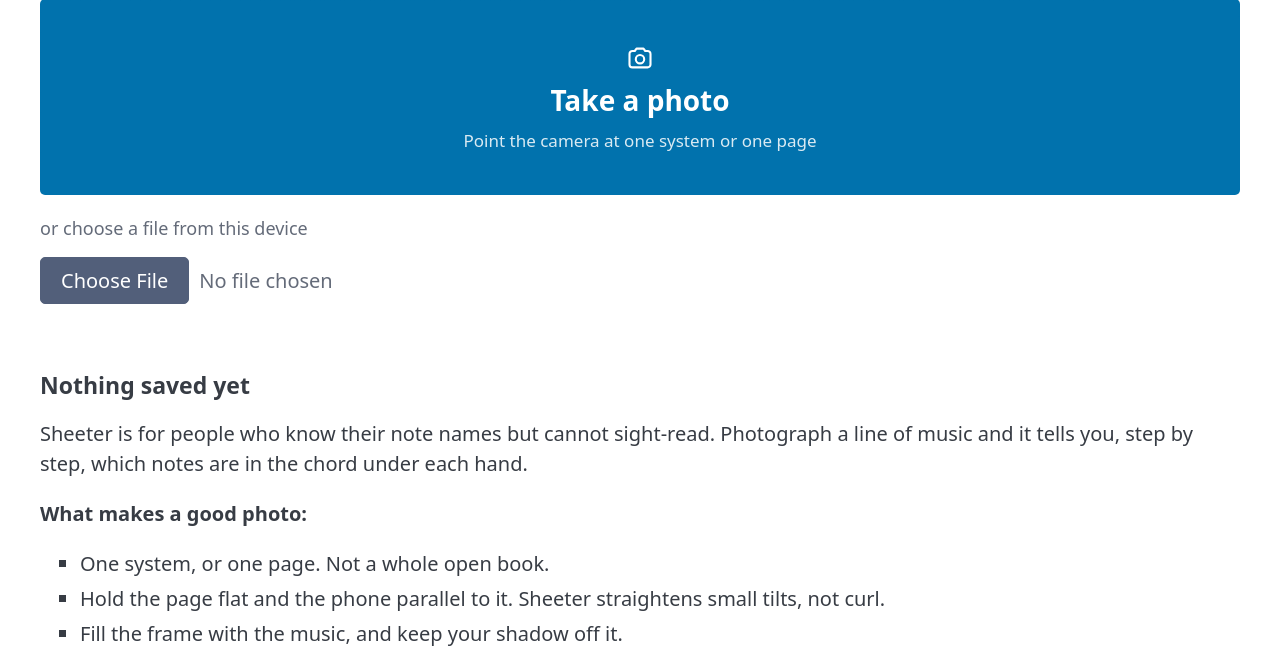
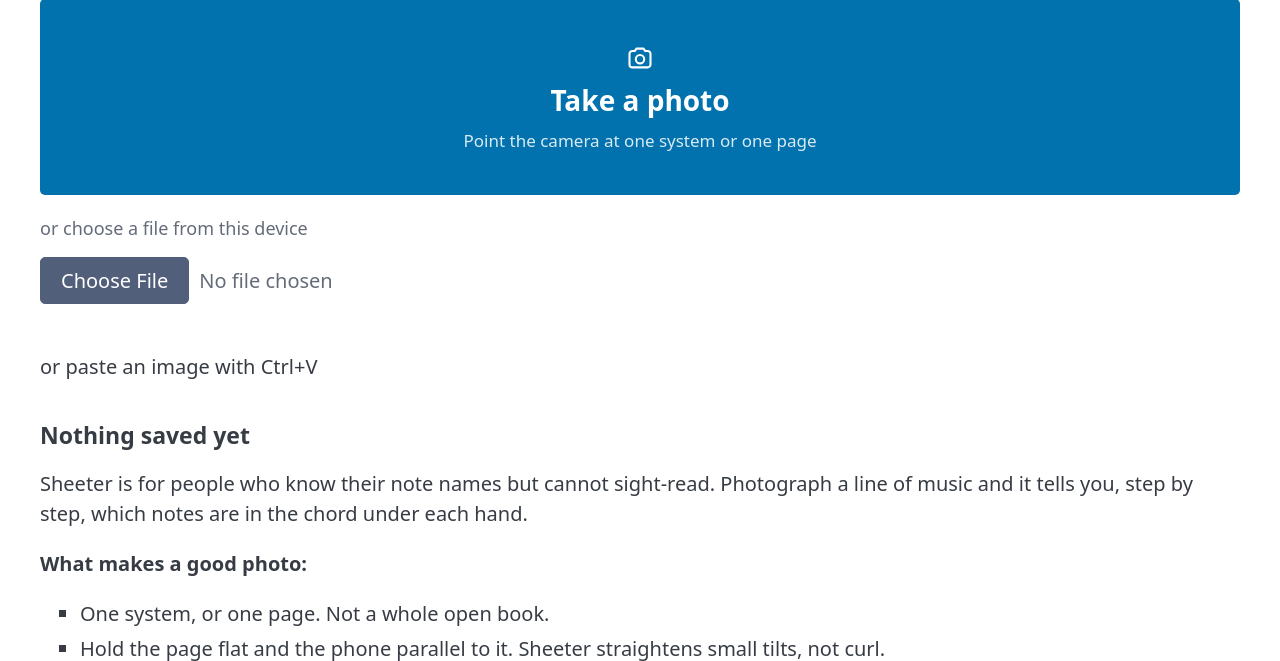
Before and after one commit to theak/sheeter, a Bottle app: page / in a window 1280 px wide. Shown: the part 162-823 px from the top of the page. Run offline with Bottle, Linux system fonts and the light colour scheme.

Commit message:
Paste an image from the clipboard to read it
On a desktop this is the fastest way in: a screenshot of a PDF or a scan
goes straight from the clipboard to a reading with no file to save
first. It joins the camera button, the file picker and drag and drop,
and funnels through the same path they do.

Details worth having:

- A paste while a text field has focus belongs to that field, so it is
  left alone.
- A clipboard carrying text and no image does nothing at all, rather
  than submitting an empty form.
- A screenshot arrives named "image.png" or with no name, and the name
  becomes the reading's title in the gallery. Pasted images are retitled
  by the moment they were pasted so they can be told apart later.
- The keyboard hint reads the platform through userAgentData first, then
  navigator.platform, then the user agent string, since the middle one
  is deprecated and does not always follow the browser.

Co-Authored-By: Claude Opus 5 <noreply@anthropic.com>
Claude-Session: https://claude.ai/code/session_019u2zCcF1uzBH9ZgVHfg7pz

```diff
--- a/templates/index.html
+++ b/templates/index.html
@@ -43,6 +43,8 @@ usage_mb = usage.get("bytes", 0) / 1048576.0
       <label for="file-input">or choose a file from this device</label>
       <input type="file" id="file-input" name="file" accept="image/*">
     </p>
+
+    <p class="pick-file js-only" id="paste-hint">or paste an image from your clipboard</p>
 
     <p id="submit-row"><button type="submit">Analyse this photo</button></p>
   </form>
@@ -126,6 +128,8 @@ usage_mb = usage.get("bytes", 0) / 1048576.0
 
 <script>
 (function () {
+  document.documentElement.classList.add('js');
+
   var form = document.getElementById('upload-form');
   var fileInput = document.getElementById('file-input');
   var captureInput = document.getElementById('capture-input');
@@ -170,6 +174,66 @@ usage_mb = usage.get("bytes", 0) / 1048576.0
     fileInput.files = e.dataTransfer.files;
     start();
   }, false);
+
+  // ------------------------------------------------------------------ paste
+
+  var hint = document.getElementById('paste-hint');
+  if (hint) {
+    // navigator.platform is deprecated and does not always follow the browser, so ask
+    // userAgentData first and fall back through both of the older answers.
+    var ua = navigator.userAgent || '';
+    var stated = (navigator.userAgentData && navigator.userAgentData.platform) || '';
+    var mac = /mac|iphone|ipad|ipod/i.test(stated || navigator.platform || '')
+      || /Mac OS X|iPhone|iPad/.test(ua);
+    hint.textContent = 'or paste an image with ' + (mac ? '\u2318V' : 'Ctrl+V');
+  }
+
+  // A screenshot arrives with a useless name, or none at all, and the name becomes the
+  // reading's title. Give it something a person can pick out of the gallery later.
+  function renamed(file) {
+    var stamp = new Date().toISOString().slice(0, 16).replace('T', ' ');
+    var extension = (file.type.split('/')[1] || 'png').replace('jpeg', 'jpg');
+    if (file.name && !/^image\.\w+$/i.test(file.name)) { return file; }
+    try {
+      return new File([file], 'Pasted ' + stamp + '.' + extension, { type: file.type });
+    } catch (e) {
+      return file;               // older browsers: keep the original name
+    }
+  }
+
+  function imageFrom(data) {
+    if (!data) { return null; }
+    var items = data.items || [];
+    for (var i = 0; i < items.length; i++) {
+      if (items[i].kind === 'file' && /^image\//.test(items[i].type || '')) {
+        var picked = items[i].getAsFile();
+        if (picked) { return renamed(picked); }
+      }
+    }
+    var files = data.files || [];
+    for (var j = 0; j < files.length; j++) {
+      if (/^image\//.test(files[j].type || '')) { return renamed(files[j]); }
+    }
+    return null;
+  }
+
+  document.addEventListener('paste', function (e) {
+    var target = e.target || {};
+    if (target.isContentEditable || /^(INPUT|TEXTAREA)$/.test(target.tagName || '')) {
+      return;                    // the paste belongs to whatever is focused
+    }
+    var image = imageFrom(e.clipboardData || window.clipboardData);
+    if (!image) { return; }      // text or nothing useful on the clipboard
+    e.preventDefault();
+    try {
+      var carrier = new DataTransfer();
+      carrier.items.add(image);
+      fileInput.files = carrier.files;
+    } catch (err) {
+      return;                    // cannot hand the form a file, so leave it alone
+    }
+    start();
+  });
 }());
 </script>
 </body>
```
Also changed, not shown: readme.md.
